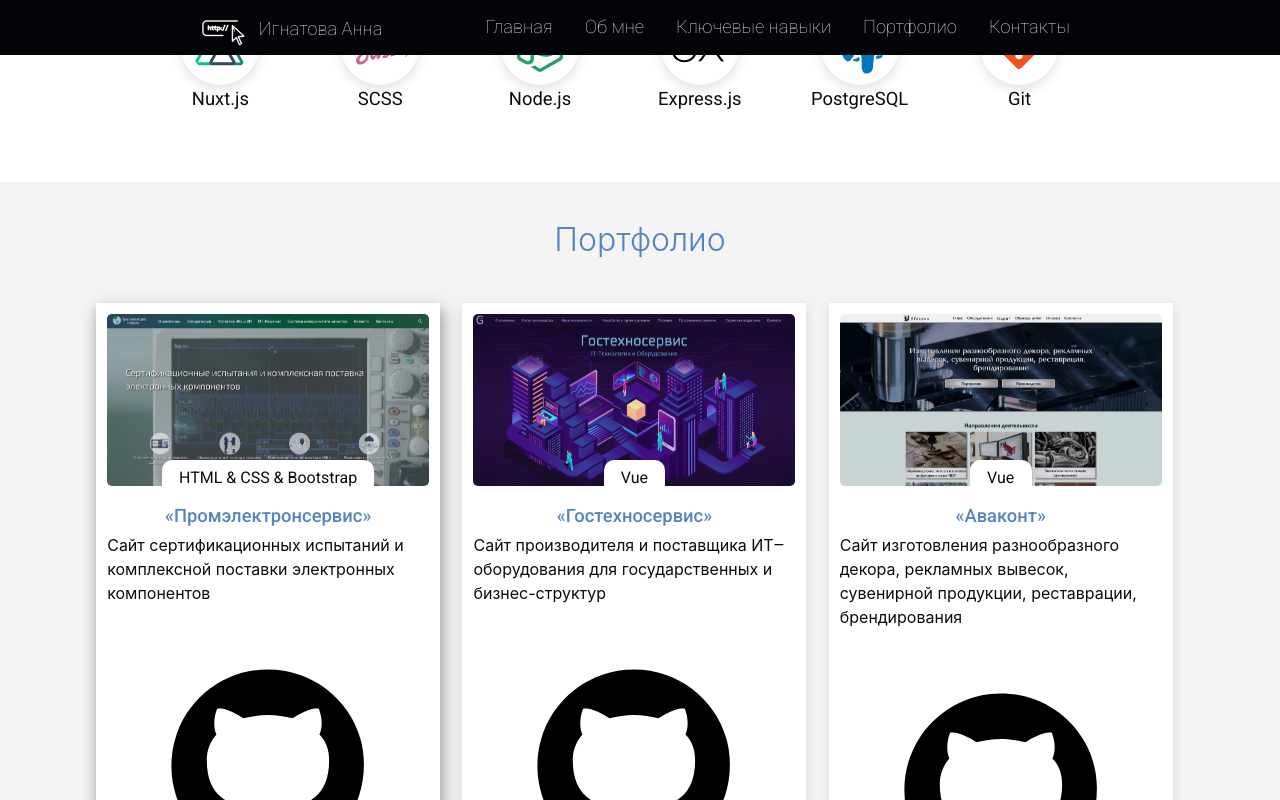
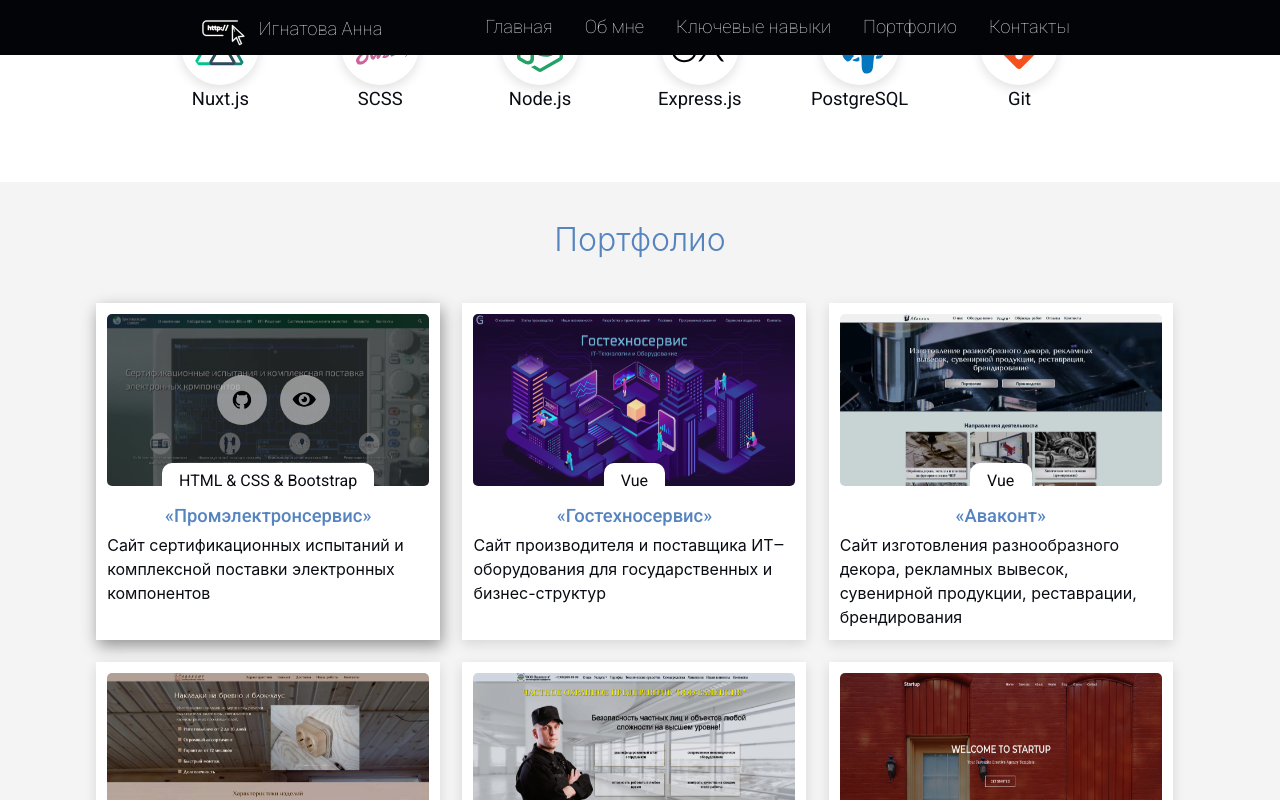
Before and after one commit to AnigalHub/Portfolio, a Nuxt app: page / in a window 1280 px wide. In both pictures the pointer is over the picture 268 px from the left and 1441 px from the top of the page. Shown: the part 1041-1841 px from the top of the page. Built offline with nearby package versions, Linux system fonts and the light colour scheme.

Commit message:
добавлен стили под блок link_work

```diff
--- a/pages/index.vue
+++ b/pages/index.vue
@@ -328,18 +328,23 @@ h2,.name,span{
     margin: 0 1% 2%;
     padding: 1%;
     position: relative;
+
     /*при наведении*/
     &:hover{
-      .name_works{
-        bottom: 4%;
-        .text_works{
+      /*картинки*/
+      img {
+        filter: brightness(50%);
+      }
+      .link_work{
         display: block;
+        position: absolute;
+        top: 65px;
+        margin: 0 30%;
+        width: 93.5%;
       }
     }
-      .name{
-        text-overflow: inherit;
-        white-space: normal;
-      }
+    .link_work{
+      display: none;
     }
     .text_works{
       font-weight: 400;
@@ -347,7 +352,7 @@ h2,.name,span{
       border-radius: 10px;
       padding: 2% 5%;
       position: absolute;
-        top: 157px;
+      top: 160px;
     }
     .name{
       text-align: center;
@@ -356,9 +361,20 @@ h2,.name,span{
       width: 100%;
       padding: 5% 0 1%;
     }
+    /*svg*/
+    svg {
+      width: 50px;
+      height: 50px;
+      margin: 2%;
+      background: rgba(222, 222, 222, 0.6);
+      padding: 3%;
+      border-radius: 50%;
+      cursor: pointer;
+    }
     /*картинки*/
     img {
-      width: 100%;filter: brightness(94%);
+      width: 100%;
+      filter: brightness(94%);
       border-radius: 5px;
       cursor: pointer;
     }
```
Lines whose indentation alone changed are shown as unchanged.
